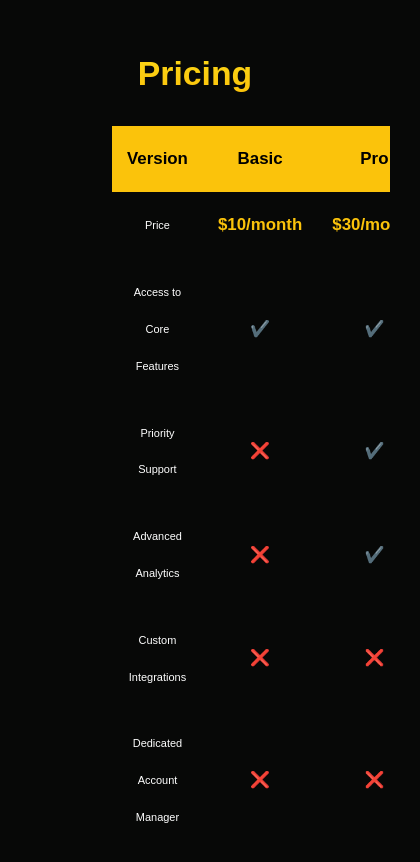
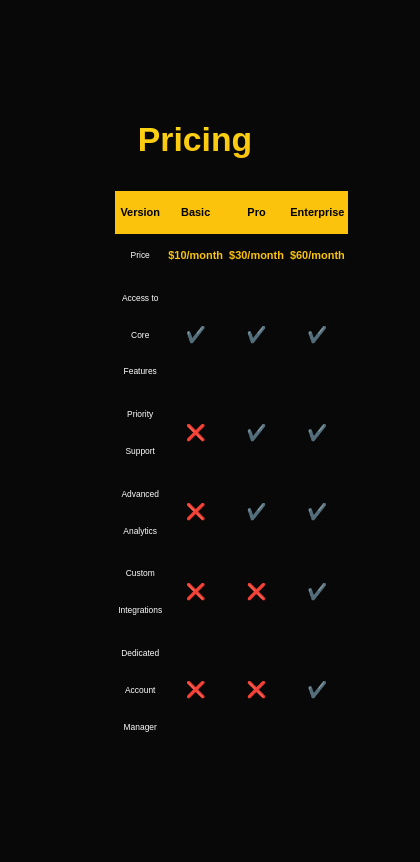
Before and after one commit to Sticzx/Thunder-CSS, a plain HTML site: page ThunderCSS/home.html in a window 390 px wide. Shown: the part 4040-4902 px from the top of the page, 420 px wide, since content can reach past the window. Drawn offline with Linux system fonts and the light colour scheme.

Commit message:
Add files via upload

```diff
--- a/ThunderCSS/main.css
+++ b/ThunderCSS/main.css
@@ -32,7 +32,6 @@ body {
     background-color: #070807;
     color: #ffffff;
     width: 100%;
-    overflow-x: hidden;
 }
 
 header {
@@ -575,6 +574,7 @@ footer ul li:hover {
 }
 
 @media only screen and (max-width: 768px) {
+
     header {
         height: 100px;
         justify-content: space-between;
@@ -583,6 +583,10 @@ footer ul li:hover {
         box-sizing: border-box;
         top: 0;
         left: 0;
+    }
+
+    main {
+        padding: 0.2em;
     }
 
     .main .gradient-text{
@@ -697,9 +701,8 @@ footer ul li:hover {
       }
 
     .main {
+        padding: 0;
         margin-top: 12vh;
-        padding: 3em;
-        padding-top: 0;
         flex-direction: column-reverse;
     }
 
@@ -725,6 +728,31 @@ footer ul li:hover {
 
     #Pricing {
         height: auto;
+    }
+
+    .pricing-table {
+        width: 100%;
+        max-width: 400px;
+        top: 0;
+        left: 0;
+        border-collapse: collapse;
+    }
+
+    .pricing-table th, .pricing-table td {
+        padding: 3px;
+        text-align: center;
+    }
+
+    .pricing-table .header {
+        font-size: 1.3vh;
+    }
+
+    .pricing-table .price {
+        font-size: 1.3vh;
+    }
+
+    .pricing-table .feature {
+        font-size: 1vh;
     }
 
     .form-container {
```
